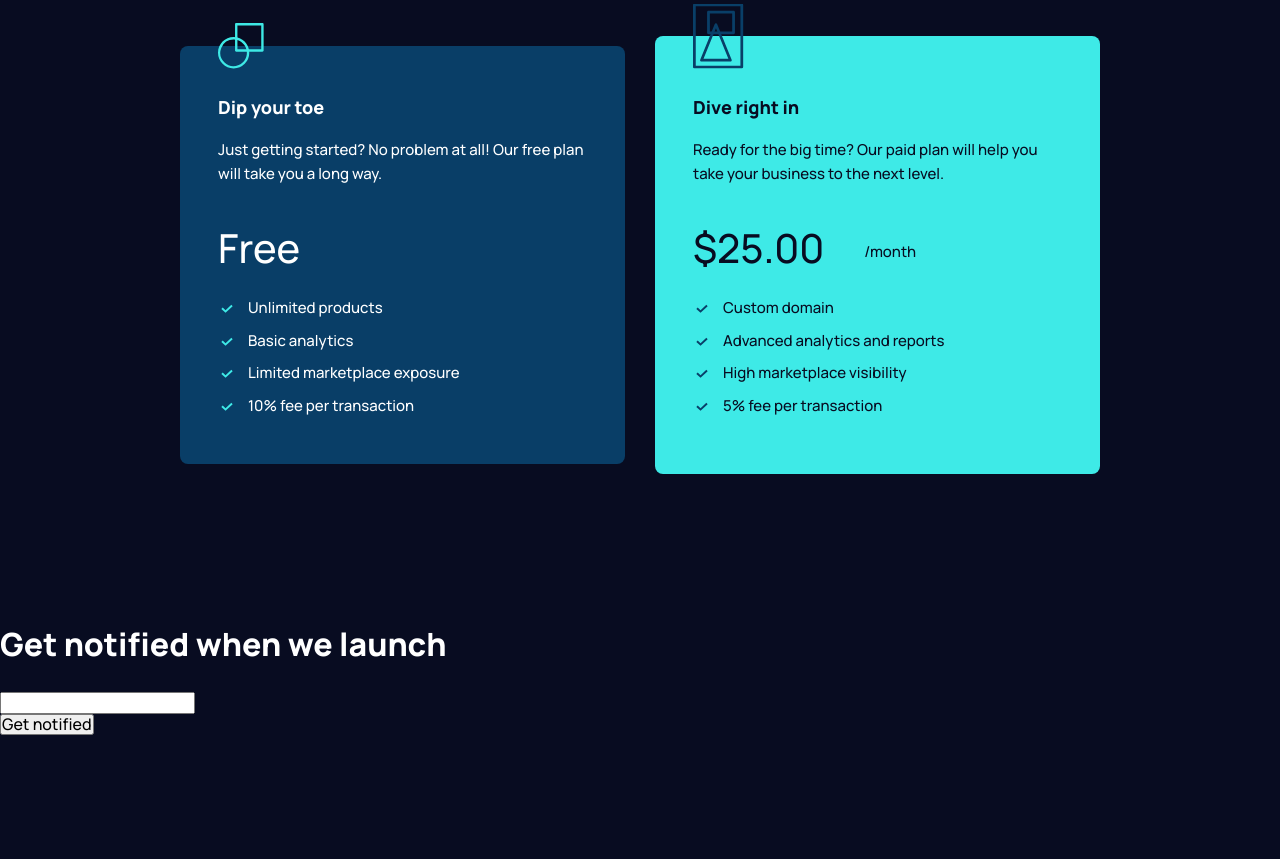
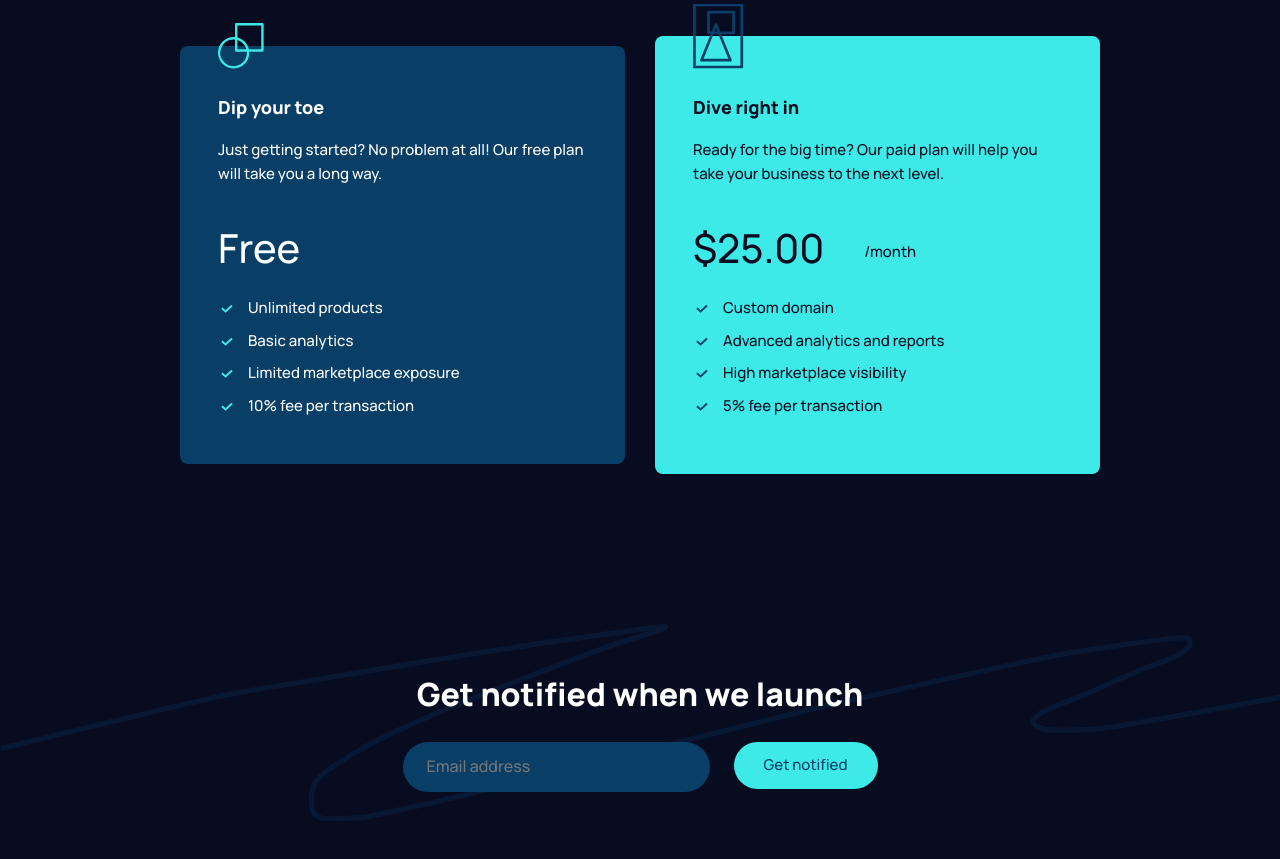
Before and after one commit to karolbanat/maker-pre-launch-landing-page, a website: page index.html in a window 1280 px wide. Shown: the part 1585-2444 px from the top of the page. Before the commit the page ends 2320 px from the top, so only its background shows below. Drawn offline with Linux system fonts and the light colour scheme.

Commit message:
Footer styling

```diff
--- a/index.html
+++ b/index.html
@@ -121,7 +121,7 @@
 		<h3 class="section-heading">Get notified when we launch</h3>
 		<form class="subscription">
 			<div class="subscription__input-box">
-				<input type="email" class="subscription__input" aria-label="Email address">
+				<input type="email" class="subscription__input" placeholder="Email address" aria-label="Email address">
 				<p class="error-msg"></p>
 			</div>
 			<button type="submit" class="btn">Get notified</button>
--- a/src/sass/base/_root.scss
+++ b/src/sass/base/_root.scss
@@ -37,12 +37,7 @@
 
 	--bg-benefit-icon: var(--clr-primary-700);
 
-	--bg-card: var(--clr-primary-700);
-	--clr-card-text: var(--clr-white);
-
 	--bg-input: var(--clr-primary-700);
+	--clr-input: var(--clr-white);
 	--clr-error: var(--clr-neutral-400);
-
-	--bg-button: var(--clr-accent-700);
-	--clr-button: var(--clr-primary-700);
 }
--- /dev/null
+++ b/src/sass/components/_btn.scss
@@ -0,0 +1,22 @@
+.btn {
+	--background: var(--clr-accent-700);
+	--text: var(--clr-primary-700);
+
+	padding: 1em 2em;
+
+	font-size: var(--fz-small);
+
+	color: var(--text);
+	background-color: var(--background);
+	border: none;
+	border-radius: 100vmax;
+
+	cursor: pointer;
+	transition: background-color 0.35s ease-in, color 0.35s ease-in, outline 0.35s ease-in;
+
+	&:hover {
+		--background: var(--clr-primary-400);
+		--text: var(--clr-white);
+		outline: 2px solid var(--clr-accent-700);
+	}
+}
--- /dev/null
+++ b/src/sass/components/_footer.scss
@@ -0,0 +1,22 @@
+.footer {
+	--margin-block: 14rem;
+	--pd-block: 1.6rem;
+
+	padding-inline: 2.4rem;
+	margin-block: var(--margin-block);
+	text-align: center;
+
+	background-image: url('../assets/bg-footer-squiggle.svg');
+	background-size: cover;
+	background-repeat: no-repeat;
+
+	@media (min-width: $bp-medium) {
+		--margin-block: 12rem;
+		padding-block: var(--pd-block);
+	}
+
+	@media (min-width: $bp-large) {
+		--margin-block: 14rem;
+		--pd-block: 5rem 2.5rem;
+	}
+}
--- /dev/null
+++ b/src/sass/components/_subscription.scss
@@ -0,0 +1,49 @@
+.subscription {
+	--gap: 2.4rem;
+
+	display: flex;
+	flex-direction: column;
+	align-items: flex-start;
+	gap: var(--gap);
+
+	margin-inline: auto;
+	max-width: min(100%, 47.5rem);
+
+	@media (min-width: $bp-medium) {
+		flex-direction: row;
+	}
+
+	&__input-box {
+		flex-grow: 1;
+	}
+
+	&__input {
+		--clr-outline: var(--clr-accent-700);
+		--outline: 2px solid var(--clr-outline);
+
+		padding: 1em 1.5em;
+		width: 100%;
+
+		color: var(--clr-input);
+		background-color: var(--bg-input);
+
+		border: none;
+		border-radius: 100vmax;
+
+		&:focus {
+			--clr-outline: var(--clr-accent-700);
+			outline: var(--outline);
+		}
+	}
+
+	&.error {
+		.subscription__input {
+			--clr-outline: var(--clr-error);
+			outline: var(--outline);
+		}
+
+		.error-msg {
+			display: block;
+		}
+	}
+}
--- a/src/sass/main.scss
+++ b/src/sass/main.scss
@@ -6,6 +6,7 @@
 @import './utility/text-limited';
 @import './utility/section-header';
 @import './utility/section-heading';
+@import './utility/error-msg';
 
 @import './components/nav';
 @import './components/header';
@@ -13,3 +14,6 @@
 @import './components/benefit';
 @import './components/pricing';
 @import './components/card';
+@import './components/footer';
+@import './components/subscription';
+@import './components/btn';
--- /dev/null
+++ b/src/sass/utility/_error-msg.scss
@@ -0,0 +1,8 @@
+.error-msg {
+	margin-top: 0.4rem;
+	margin-left: 1.6rem;
+
+	font-size: 1.2rem;
+	text-align: left;
+	color: var(--clr-error);
+}
```
Also changed, not shown: dist/css/main.min.css.
